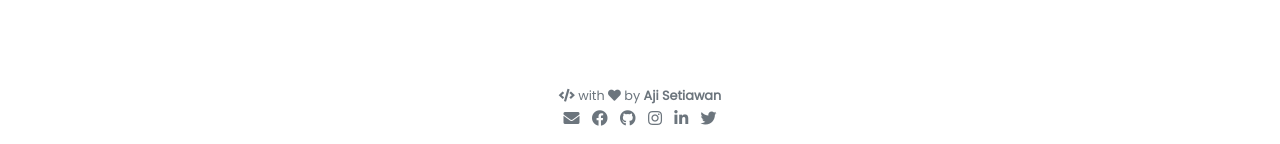
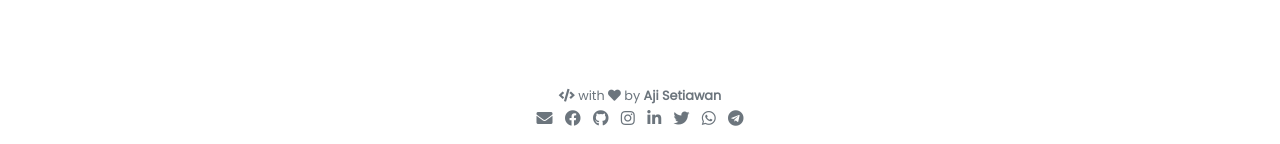
Before and after one commit to ajisetiawan716/ajisetiawan716.github.io, a Jekyll site: the page built from pages/index.md, in a window 1280 px wide. Shown: the part 753-897 px from the top of the page. Built offline with Jekyll 4.4.1, drawn with Linux system fonts in a browser that asks for light colours; nearby versions of some CDN libraries; emoji names are drawn with the system emoji font.

Commit message:
Update social-media.yml

```diff
--- a/_data/social-media.yml
+++ b/_data/social-media.yml
@@ -95,3 +95,18 @@ keybase:
   url   : https://www.keybase.io/
   icon  : fab fa-keybase
   color : 66ccff
+
+whatsapp:
+  url   : https://wa.me/
+  icon  : fab fa-whatsapp
+  color : ff0000
+
+telegram:
+  url   : https://t.me/
+  icon  : fab fa-telegram
+  color : ff0000
+
+paypal:
+  url   : https://paypal.me/
+  icon  : fab fa-paypal
+  color : ff0000
```
